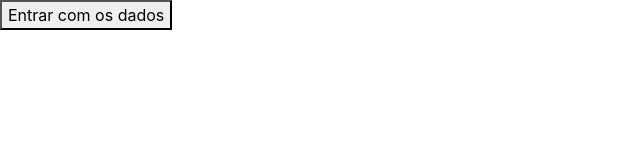
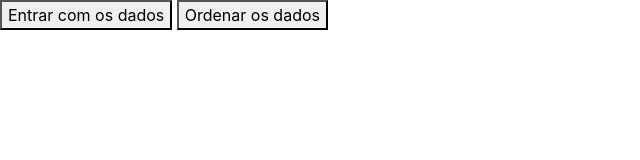
Before and after one commit to IgorAReche/igorareche.github.io, a plain HTML site: page estatistica-descritiva.html in a window 1280 px wide. Shown: the whole page, without its empty margins (0-640 px from the left). Drawn offline with nearby package versions, Linux system fonts and the light colour scheme.

Commit message:
organizando os dados

```diff
--- a/estatistica-descritiva.html
+++ b/estatistica-descritiva.html
@@ -13,7 +13,7 @@
 </head>
 <body>
 	<button type="submit" onclick="entradadosdados()" id="buttondeentrada">Entrar com os dados</button>
-	<p id="dados2"></p>
+	<button type="submit" onclick="ordenacao()" id="buttondeordenacao">Ordenar os dados</button>
 
 <script src="https://code.jquery.com/jquery-3.2.1.slim.min.js" integrity="sha384-KJ3o2DKtIkvYIK3UENzmM7KCkRr/rE9/Qpg6aAZGJwFDMVNA/GpGFF93hXpG5KkN" crossorigin="anonymous"></script>
 <script src="https://cdnjs.cloudflare.com/ajax/libs/popper.js/1.12.9/umd/popper.min.js" integrity="sha384-ApNbgh9B+Y1QKtv3Rn7W3mgPxhU9K/ScQsAP7hUibX39j7fakFPskvXusvfa0b4Q" crossorigin="anonymous"></script>
--- a/javascript.js
+++ b/javascript.js
@@ -20,23 +20,23 @@ var dados = prompt("Digite os dados");
 if (dados != ""){
 	entrada = dados;
 	var splitados = entrada.split(";");
-	alert(entrada)
+	alert(splitados);
 	}
+}
 
-
-
-
-
-
-const insertion_Sort = (nums) => {
-  for (let i = 1; i < nums.length; i++) {
+function ordenacao(splitados){
+	const insertion_Sort = (splitados) => {
+  for (let i = 1; i < splitados.length; i++) {
     let j = i - 1
-    let temp = nums[i]
-    while (j >= 0 && nums[j] > temp) {
-      nums[j + 1] = nums[j]
+    let temp = splitados[i]
+    while (j >= 0 && splitados[j] > temp) {
+      splitados[j + 1] = splitados[j]
       j--
     }
-    nums[j+1] = temp
+    splitados[j+1] = temp
   }
-  return nums
+  alert(temp);
+  return splitados
+
 }
+}
```
